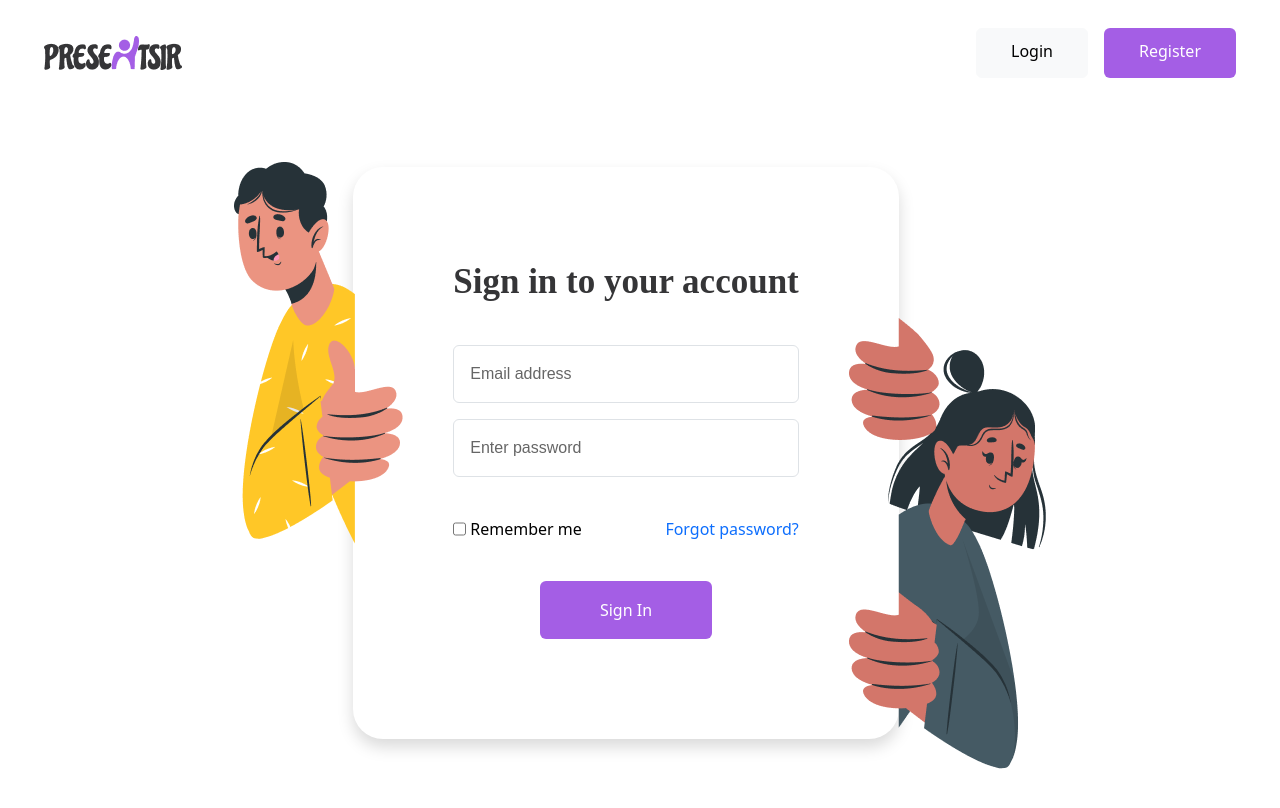
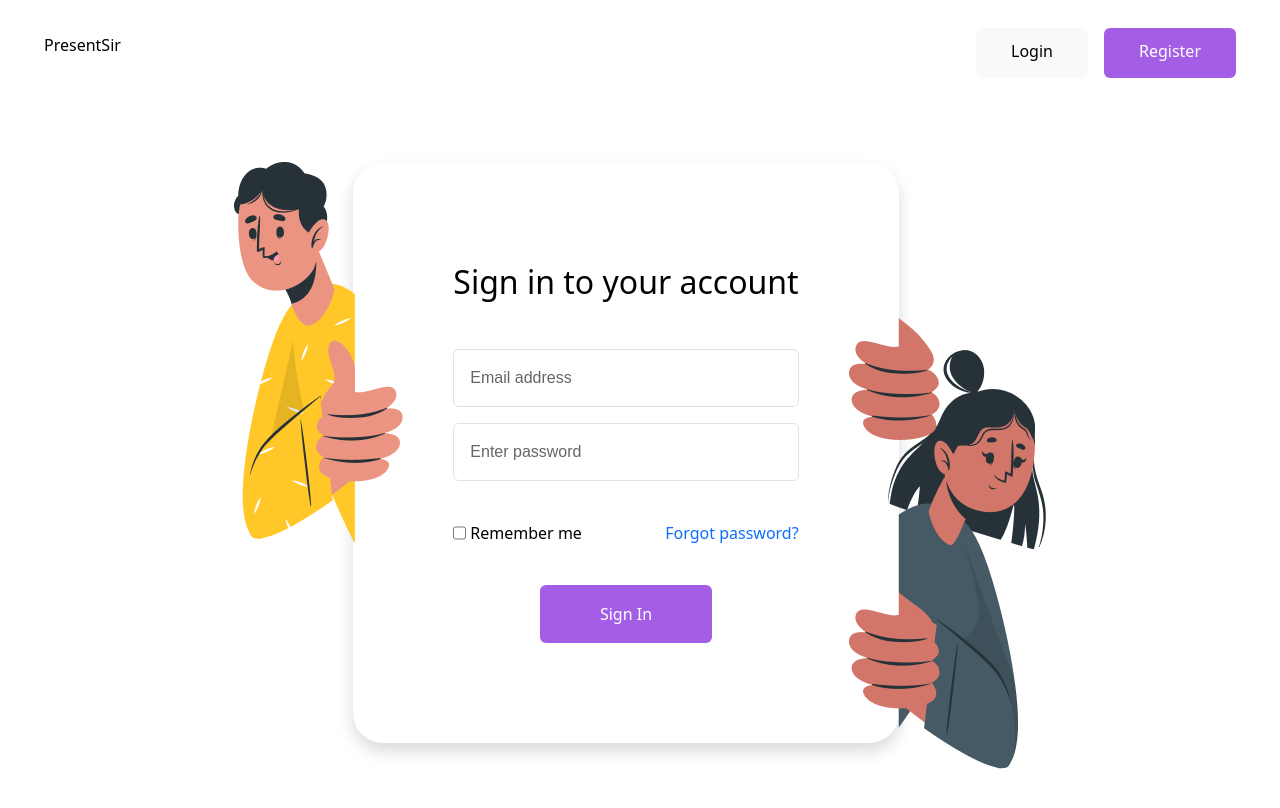
Before and after one commit to Mohanavenkatesh/Attendance-app, a React (Create React App) app: page /login in a window 1280 px wide. Shown: the top 808 px of the page. Built offline with nearby package versions, Linux system fonts and the light colour scheme; a web font is replaced by a local one.

Commit message:
fixing bugs

```diff
--- a/src/components/Login.jsx
+++ b/src/components/Login.jsx
@@ -108,7 +108,7 @@ const Login = ({ setIsAuthenticated }) => {
             setTimeout(() => {
                 setModal({ show: false, message: '' });
                 navigate('/dashboard');
-            }, 2000);
+            }, 0.100);
         } catch (err) {
             console.error(err);
             setModal({ show: true, message: 'Invalid email or password' });
@@ -125,8 +125,7 @@ const Login = ({ setIsAuthenticated }) => {
     return (
         <div className="login-container d-flex flex-column  vh-100">
             <nav className="navbar navbar-light w-100 px-4">
-                <img src={Logo} alt="" />
-                <div>
+            <p>PresentSir</p>                  <div>
                     <Link to='/Login'><button className="btn btn-light  me-3" style={{ padding: '10px 34px 14px 34px' }}>Login</button></Link>
                     <Link to='/Register'><button className="btn button-color" style={{ padding: '10px 34px 14px 34px' }}>Register</button></Link>
                 </div>
@@ -144,7 +143,7 @@ const Login = ({ setIsAuthenticated }) => {
                     <div className="hands-right"></div>
                     <div>
                         <div className="maincard shadow text-center">
-                            <h2 className="sign mb-5">Sign in to your account</h2>
+                            <h2 className=" mb-5">Sign in to your account</h2>
 
                             <form onSubmit={handleSubmit} noValidate>
                                 <div className="name mb-3">
--- a/src/components/Register.jsx
+++ b/src/components/Register.jsx
@@ -2,7 +2,6 @@ import React, { useState } from 'react';
 import { Link } from 'react-router-dom';
 import axios from 'axios';
 import Modal from './Model'; // Import the Modal component
-import Logo from '../img/logo.png'; // Logo
 import person1 from '../img/character-1.png'; // Person 1
 import person2 from '../img/character-2.png'; // Person 2
 import '../css/Register.css'; // Import the Register.css file
@@ -149,8 +148,7 @@ const Register = () => {
     <div className="register-container d-flex flex-column align-items-center justify-content-center vh-100 position-relative">
       {/* Navbar */}
       <nav className="navbar w-100 px-4 position-absolute top-0 start-0 d-flex justify-content-between">
-        <img src={Logo} alt="" />
-        <div>
+        <p>PresentSir</p>        <div>
           <Link to='/Login'><button className="btn btn-light me-2" style={{ padding: '10px 34px 14px 34px' }}>Login</button></Link>
           <Link to='/Register'><button className="btn button-color" style={{ padding: '10px 34px 14px 34px' }}>Register</button></Link>
         </div>
@@ -175,7 +173,7 @@ const Register = () => {
         <div className="hands-right position-absolute"></div>
         <img src={person1} className='person1' alt="" />
         <div className=" shadow text-center w-100 maincard">
-          <h2 className="sign mb-5">Sign up to your account</h2>
+          <h2 className=" mb-5">Sign up to your account</h2>
           <form onSubmit={handleSubmit}>
             <div className="mb-3 d-flex">
               <div className="name w-50 me-2 ">
--- a/src/components/Sidebar.jsx
+++ b/src/components/Sidebar.jsx
@@ -84,18 +84,7 @@ const Sidebar = ({ setIsAuthenticated }) => {
         }}
       >
         {/* Profile Image */}
-        {isOpen && user && (
-          <img
-            src={profile}
-            alt="Profile"
-            style={{
-              width: isOpen ? 'auto' : '30px',
-              opacity: isOpen ? 1 : 0.6,
-              transition: 'all 0.3s ease',
-              marginBottom: '20px'
-            }}
-          />
-        )}
+        <h2>PresentSir</h2>
 
         {/* Navigation Links */}
         <ul className="nav nav-pills flex-column mb-auto">
--- a/src/components/Startingpage.jsx
+++ b/src/components/Startingpage.jsx
@@ -2,14 +2,13 @@ import React from 'react';
 import 'bootstrap/dist/css/bootstrap.min.css';
 import { Link } from 'react-router-dom';
 import  amico  from '../img/amico.png';
-import Logo from '../img/logo.png'; // ILogo
 
 export const Startingpage = () => {
   return (
     <div className="container-fluid  vh-100 d-flex flex-column">
       {/* Navbar */}
       <nav className="navbar  px-4">
-       <img src={Logo} alt="" />
+       <p>PresentSir</p>
         <div>
           <Link to='/Login'><button className="btn btn-light border  me-2">Login</button></Link>
           <Link to='/Register'><button className="btn button-color">Register</button></Link>
```
